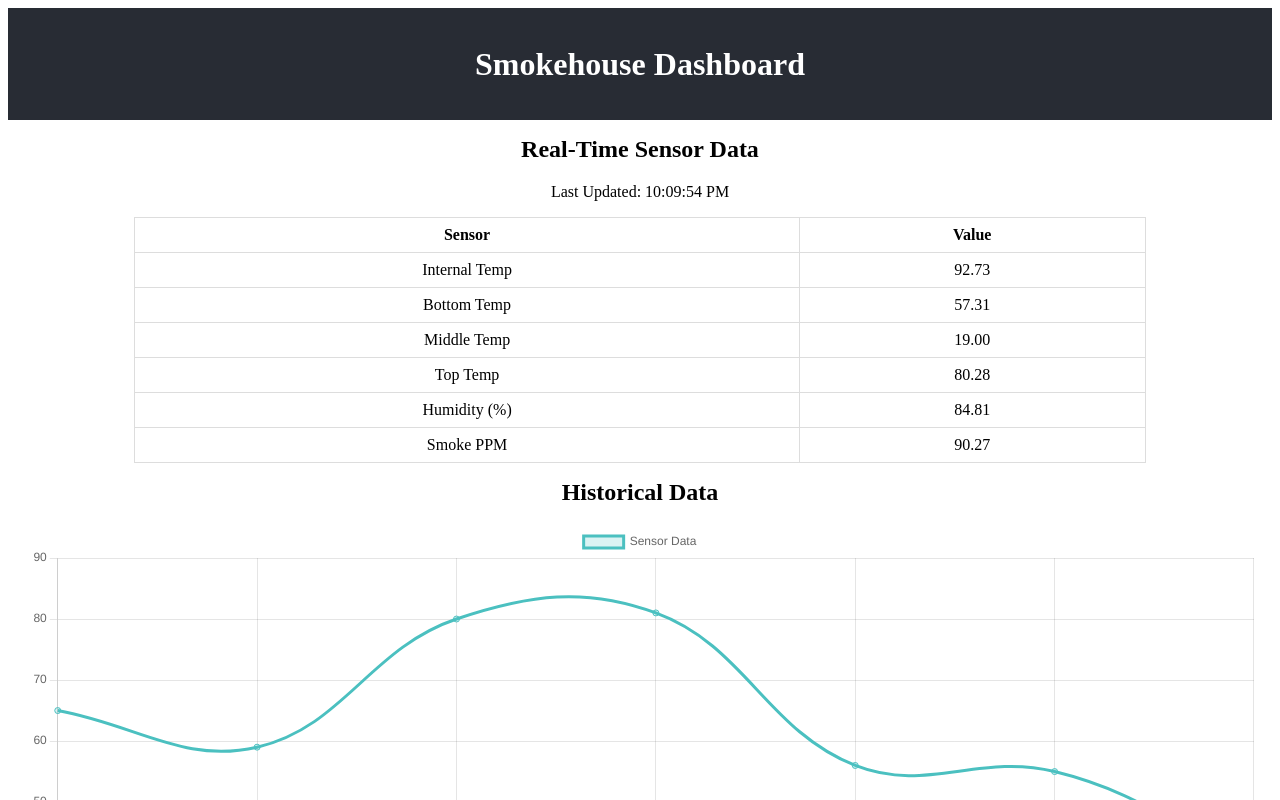
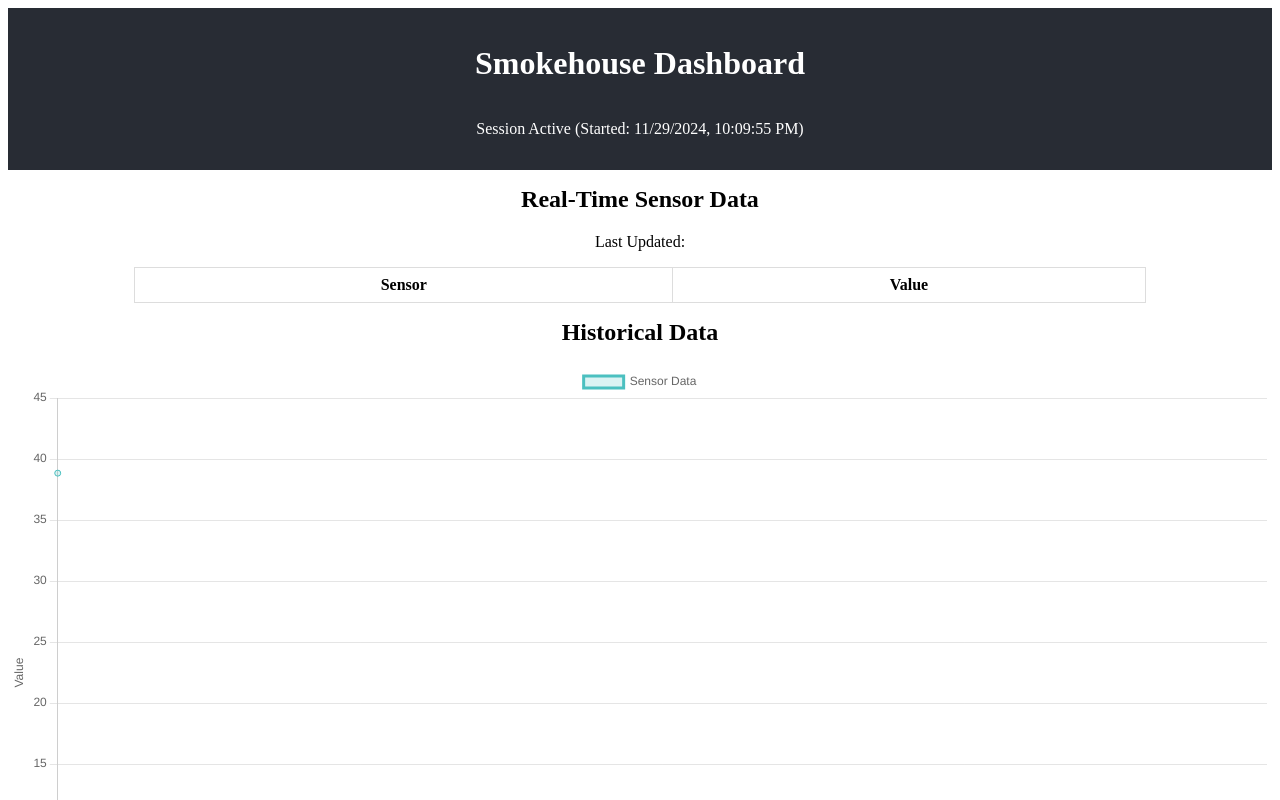
Before and after one commit to mikepattersonit/smokehouse, a React (Create React App) app: page / in a window 1280 px wide. Shown: the top 800 px of the page. Built offline with nearby package versions, Linux system fonts and the light colour scheme.

Commit message:
Add session management with dynamic session state

```diff
--- a/src/App.js
+++ b/src/App.js
@@ -1,27 +1,66 @@
-import React from 'react';
+import React, { useState, useEffect } from 'react';
 import './App.css';
 import SensorDataTable from './components/SensorDataTable/SensorDataTable';
 import Chart from './components/Chart/Chart';
 
 function App() {
-  const mockData = [
-    { timestamp: '10:00', value: 65 },
-    { timestamp: '10:05', value: 59 },
-    { timestamp: '10:10', value: 80 },
-    { timestamp: '10:15', value: 81 },
-    { timestamp: '10:20', value: 56 },
-    { timestamp: '10:25', value: 55 },
-    { timestamp: '10:30', value: 40 },
-  ];
+  const [mockData, setMockData] = useState([]);
+  const [isSessionActive, setIsSessionActive] = useState(false);
+  const [sessionStartTime, setSessionStartTime] = useState(null);
+  const [lastMessageTime, setLastMessageTime] = useState(null);
+
+  useEffect(() => {
+    const interval = setInterval(() => {
+      // Simulate receiving a new message
+      const newMessage = {
+        timestamp: new Date().toLocaleTimeString(),
+        value: Math.random() * 100,
+      };
+
+      setMockData((prevData) => [...prevData, newMessage]);
+      setLastMessageTime(new Date());
+
+      if (!isSessionActive) {
+        setIsSessionActive(true);
+        setSessionStartTime(new Date());
+      }
+    }, 5000); // Simulate new data every 5 seconds
+
+    return () => clearInterval(interval); // Cleanup interval on unmount
+  }, [isSessionActive]);
+
+  useEffect(() => {
+    if (isSessionActive && lastMessageTime) {
+      const timeout = setTimeout(() => {
+        const now = new Date();
+        if (now - lastMessageTime > 45 * 60 * 1000) {
+          setIsSessionActive(false);
+        }
+      }, 1000);
+
+      return () => clearTimeout(timeout);
+    }
+  }, [lastMessageTime, isSessionActive]);
 
   return (
     <div className="App">
       <header className="App-header">
         <h1>Smokehouse Dashboard</h1>
+        <p>
+          {isSessionActive
+            ? `Session Active (Started: ${sessionStartTime?.toLocaleString()})`
+            : 'No Active Session'}
+        </p>
       </header>
       <main>
-        <SensorDataTable />
-        <Chart data={mockData} />
+        {isSessionActive ? (
+          <>
+            <SensorDataTable />
+            <Chart data={mockData} />
+          </>
+        ) : (
+          <p>Waiting for smokehouse to turn on...</p>
+        )}
       </main>
     </div>
   );
```
